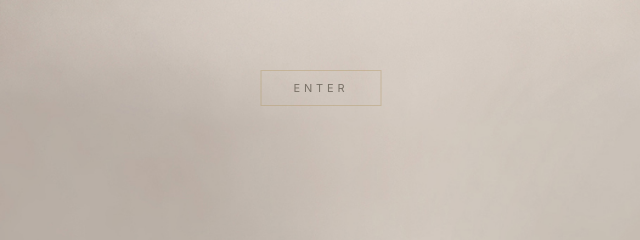
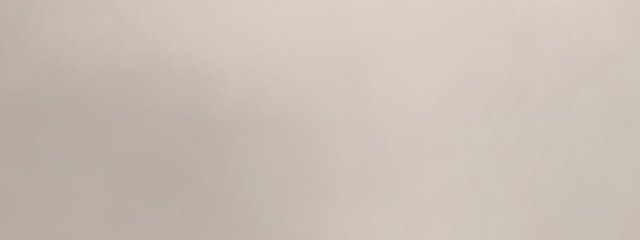
Before and after one commit to noirframecontact-sys/noirframe.art, a plain HTML site: page index.html in a window 1280 px wide. Shown: the part 552-792 px from the top of the page, 319-959 px from the left. Drawn offline with Linux system fonts and the light colour scheme.

Commit message:
Remove ENTER button

```diff
--- a/index.html
+++ b/index.html
@@ -27,7 +27,6 @@
 <source media="(max-width: 899px) and (orientation: portrait)" srcset="images/hero-mobile/hero02.jpg">
 <img class="heroArt" src="images/hero01.jpg" alt="" fetchpriority="high" decoding="async">
 </picture>
-<button id="enterButton" type="button">ENTER</button>
 </div>
 
 </div>
```
